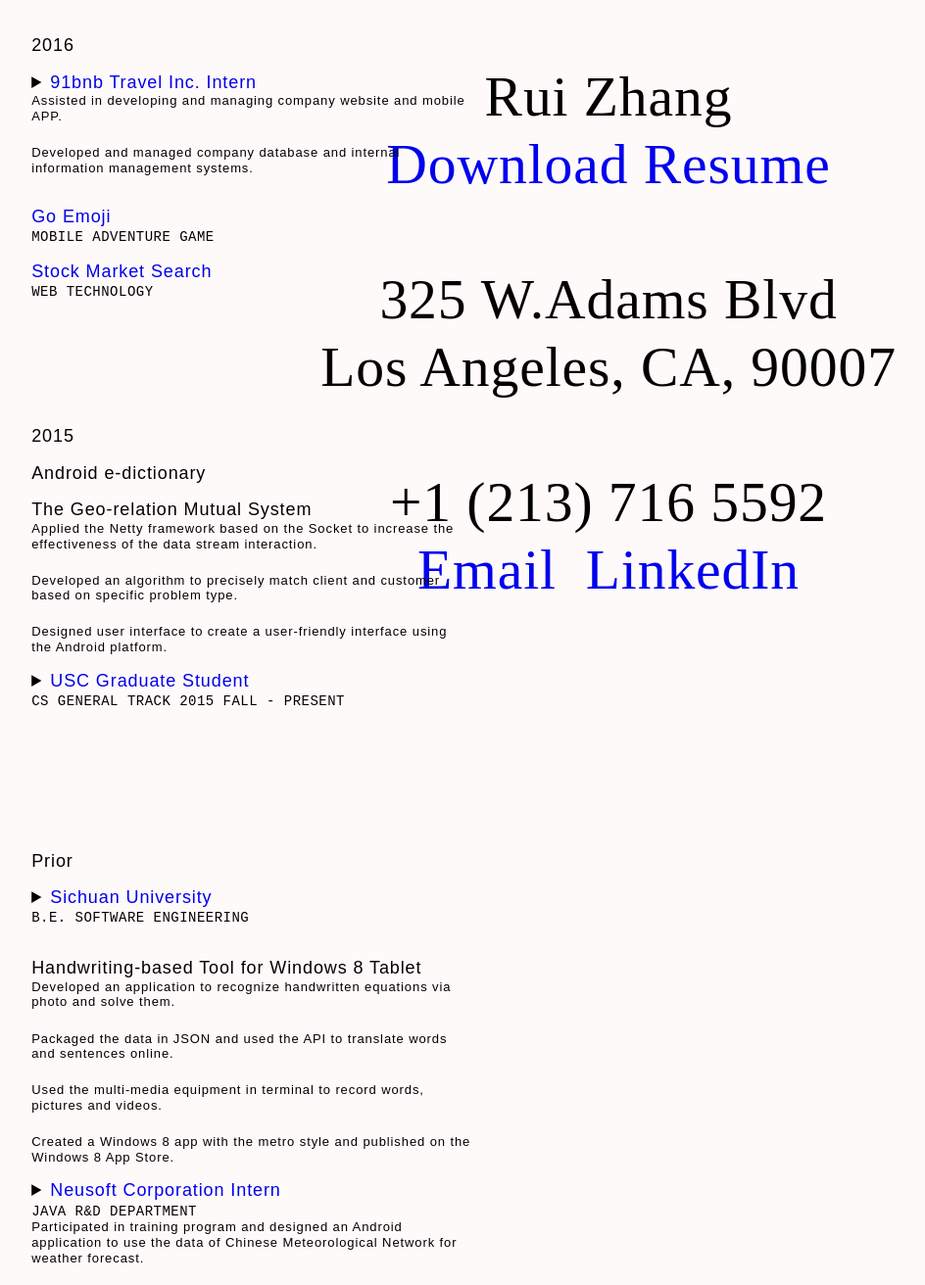
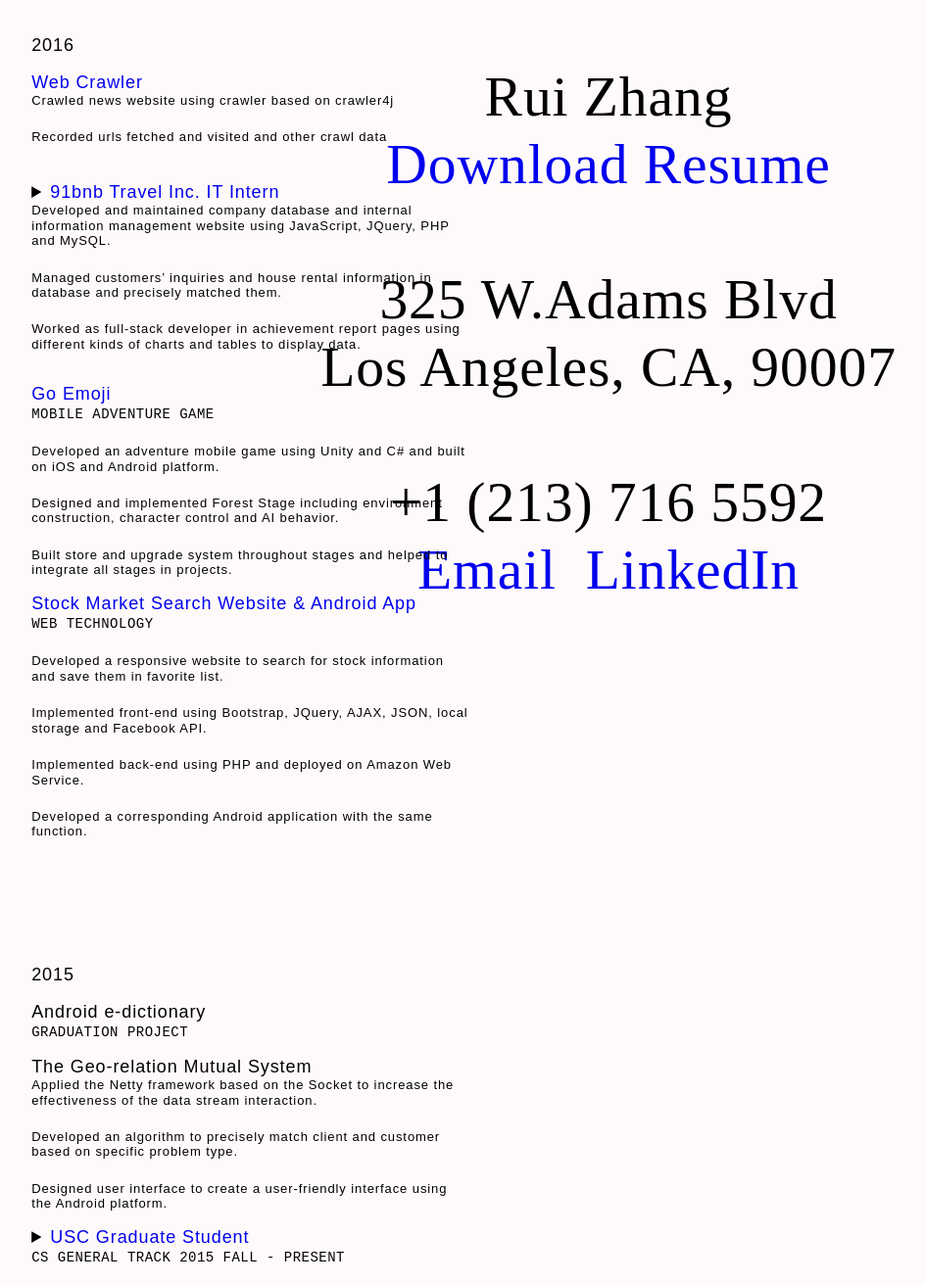
Before and after one commit to SprintZ/SprintZ.github.io, a plain HTML site: page index.htm in a window 1280 px wide. Shown: the part 60-1372 px from the top of the page at 98% size, without its empty margins (19-963 px from the left). Drawn offline with Linux system fonts and the light colour scheme.

Commit message:
new version

```diff
--- a/index.htm
+++ b/index.htm
@@ -39,24 +39,40 @@
     <div class="year">2016</div>
 
     <div class="group">
+	   <div>
+        <a href="https://github.com/SprintZ/MyCrawler/tree/master/MyCrawler" target="_blank">Web Crawler</a><br>
+        <p class="def">Crawled news website using crawler based on crawler4j</p><br>
+		<p class="def">Recorded urls fetched and visited and other crawl data</p><br>
+      </div>
+
       <div>
         <details>
           <summary>
-            <a href="http://www.91bnb.net/index.html" target="_blank">91bnb Travel Inc. Intern</a><br>
-            <p class="def">Assisted in developing and managing company website and mobile APP.</p><br>
-			<p class="def">Developed and managed company database and internal information management systems.</p>
+            <a href="https://www.91bnb.com/index.php/en-us/" target="_blank">91bnb Travel Inc. IT Intern</a><br>
+            <p class="def">Developed and maintained company database and internal information management website using JavaScript, JQuery, PHP and MySQL.</p><br>
+			<p class="def">Managed customers’ inquiries and house rental information in database and precisely matched them.</p><br>
+			<p class="def">Worked as full-stack developer in achievement report pages using different kinds of charts and tables to display data.</p>
           </summary>
         </details>
       </div>
 
       <div>
         <a href="http://www-scf.usc.edu/~zhan581/website/emoji_home.html" target="_blank">Go Emoji</a><br>
-        <code>Mobile Adventure Game</code>
+        <code>Mobile Adventure Game</code><br>
+        <p class="def">Developed an adventure mobile game using Unity and C# and built on iOS and Android platform.</p><br>
+		<p class="def">Designed and implemented Forest Stage including environment construction, character control and AI behavior.</p><br>
+		<p class="def">Built store and upgrade system throughout stages and helped to integrate all stages in projects.</p>
+
       </div>
 
       <div>
-   	    <a href="http://cs-server.usc.edu:30308/hw8/stock.html" target="_blank">Stock Market Search</a><br>
-        <code>Web Technology</code>
+   	    <a href="http://cs-server.usc.edu:30308/hw8/stock.html" target="_blank">Stock Market Search Website & Android App</a><br>
+        <code>Web Technology</code><br>
+        <p class="def">Developed a responsive website to search for stock information and save them in favorite list.</p><br>
+		<p class="def">Implemented front-end using Bootstrap, JQuery, AJAX, JSON, local storage and Facebook API.</p><br>
+		<p class="def">Implemented back-end using PHP and deployed on Amazon Web Service.</p><br>
+		<p class="def">Developed a corresponding Android application with the same function.<br>
+
       </div>
 
     </div>
@@ -66,6 +82,7 @@
     <div class="group">
       <div>
         Android e-dictionary<br>
+        <code>graduation project</code>
       </div>
 
       <div>
@@ -113,8 +130,10 @@
         <details>
           <summary>
             <a href="http://www.neusoft.com" target="_blank">Neusoft Corporation Intern</a><br>
-            <code>Java R&D department</code>
-            <p class="def">Participated in training program and designed an Android application to use the data of Chinese Meteorological Network for weather forecast.</p>
+            <code>Java R&D department</code><br>
+            <p class="def">Participated in training program focus on web development and Android application.</p><br>
+			<p class="def">Implemented weather forecast Android application using data of Chinese Meteorological administration.<br>
+
           </summary>
         </details>
       </div>
```
Also changed, not shown: 1 other file.
